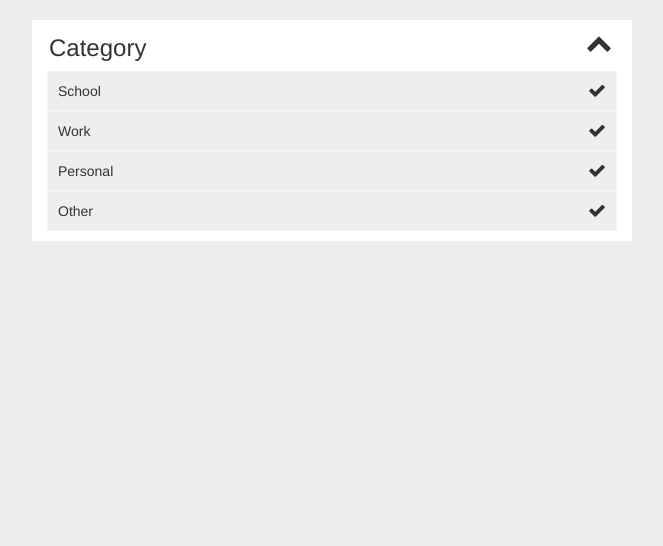
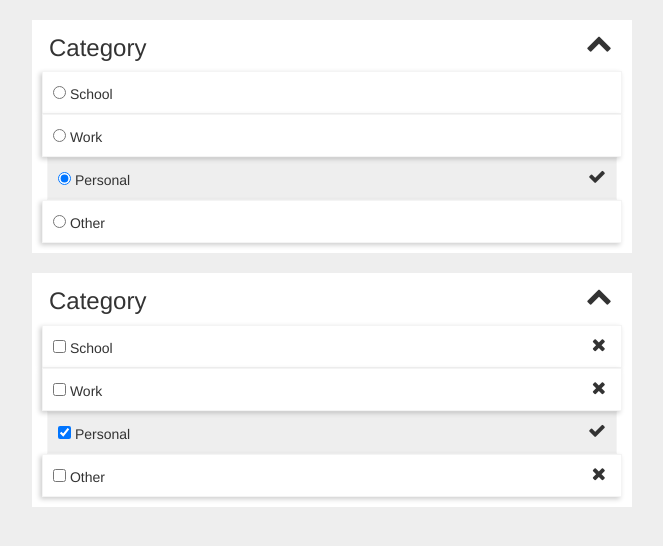
Before and after one commit to MarvinCZ/Tasker, a PHP site: page / in a window 1280 px wide. Shown: the top 546 px of the page, without its empty margins (308-971 px from the left). Run offline with PHP 8.4, Linux system fonts and the light colour scheme; some libraries are stand-ins or nearby versions.

Commit message:
fix select component

```diff
--- a/assets/scripts/app.js
+++ b/assets/scripts/app.js
@@ -5,13 +5,22 @@ var main = function(){
 		$(this).addClass('tab-active');
 		parent.find('input[type="radio"]').prop('checked','');
 		$(this).find('input[type="radio"]').prop('checked',true);
-		parent.find('.tab-closed').html('Selected: ' +  $(this).find('.text').html());
 		e.stopPropagation();
 	});
 	$('.tab-multiselect .tab-btn').click(function(e){
 		var parent = $(this).closest('.tab-select');
 		$(this).toggleClass('tab-active');
 		$(this).find('input[type="checkbox"]').prop('checked',$(this).hasClass('tab-active')?'checked':'');
+		e.stopPropagation();
+	});
+	$('.control-show').hide();
+	$('.tab-closed').hide();
+	$('.tab-select').click(function(){
+		var parent = $(this);
+		parent.find('.control-show').toggle();
+		parent.find('.control-hide').toggle();
+		parent.find('.tab-opend').toggle();
+		parent.find('.tab-closed').toggle();
 		var array = [];
 		parent.find('input:checked').closest('.tab-btn').find('.text').each(function(){
 			array.push($.trim($(this).html()));
@@ -22,16 +31,6 @@ var main = function(){
 		else{
 			parent.find('.tab-closed').html('Nothing selected');
 		}
-		e.stopPropagation();
-	});
-	$('.control-show').hide();
-	$('.tab-closed').hide();
-	$('.tab-select').click(function(){
-		var parent = $(this);
-		parent.find('.control-show').toggle();
-		parent.find('.control-hide').toggle();
-		parent.find('.tab-opend').toggle();
-		parent.find('.tab-closed').toggle();
 	});
 };
 
--- a/assets/styles/style.css
+++ b/assets/styles/style.css
@@ -15,10 +15,6 @@ body {
     right: 20px;
     top: 10px;
     font-size: 26px; }
-  .tab-select input[type="radio"] {
-    display: none; }
-  .tab-select input[type='checkbox'] {
-    display: none; }
   .tab-select .tab-closed {
     padding: 10px; }
 
--- a/assets/styles/style.scss
+++ b/assets/styles/style.scss
@@ -18,10 +18,10 @@ body{
 		font-size: 26px;
 	}
 	input[type="radio"]{
-		display: none;
+		//display: none;
 	}
 	input[type='checkbox']{
-		display: none;
+		//display: none;
 	}
 	.tab-closed{
 		padding: 10px;
--- a/helpers/helpers.php
+++ b/helpers/helpers.php
@@ -13,7 +13,7 @@ function renderToString($file, $params){
 }
 
 function select($name, $multiple, $options){
-	$params = array('name' => $name, 'multiple' => $multiple, 'options' => $options);
+	$params = array('name' => strtolower($name), 'display_name' => ucfirst($name), 'multiple' => $multiple, 'options' => $options);
 	return renderToString('views/components/select.phtml',$params);
 }
 
--- a/index.php
+++ b/index.php
@@ -18,7 +18,7 @@ $dt->b = "test";
 
 DbWrapper::connect();
 
-$options = options_for_select(array('School', 'Work', 'Personal', 'Other'),'School');
+$options = options_for_select(array('School', 'Work', 'Personal', 'Other'),'Personal');
 
 
 includeFile("views/template.phtml", array('test'=>$dt, 'array'=>$_SERVER['REQUEST_URI'], 'options' => $options));
--- a/views/components/select.phtml
+++ b/views/components/select.phtml
@@ -1,25 +1,25 @@
 <div class="tab-select <?= $multiple ? 'tab-multiselect' : 'tab-select-one' ?>">
-	<h3><?= $name ?></h3>
+	<h3><?= $display_name ?></h3>
 	<i class="fa fa-chevron-down control control-show"></i>
 	<i class="fa fa-chevron-up control control-hide"></i>
-	<? foreach ($options as $option): ?>
+	<?php foreach ($options as $option): ?>
 		<div class="tab-opend">
-			<div class="tab-btn tab-active">
-				<? if($multiple): ?>
-					<input type="checkbox" name="<?= $name ?>['<?= $option['name'] ?>']"/>
-				<? else: ?>
-					<input type="radio" name="<?= $name ?>" value="<?= $option['name'] ?>" checked="<?= $option['selected'] ?>" />
-				<? endif ?>
+			<div class="tab-btn <?= $option['selected'] ? 'tab-active' : ''?>">
+				<?php if($multiple): ?>
+					<input type="checkbox" name="<?= $name ?>['<?= $option['name'] ?>']"  <?= $option['selected'] ? 'checked' : '' ?>/>
+				<?php else: ?>
+					<input type="radio" name="<?= $name ?>" value="<?= $option['name'] ?>" <?= $option['selected'] ? 'checked' : '' ?>/>
+				<?php endif ?>
 				<span class="text">
 					<?= $option['display_name'] ?>
 				</span>
 				<i class="fa fa-check selected"></i>
-				<? if($multiple): ?>
+				<?php if($multiple): ?>
 					<i class="fa fa-times unselected"></i>
-				<? endif ?>
+				<?php endif ?>
 			</div>
 		</div>
-	<? endforeach ?>
+	<?php endforeach ?>
 	<div class="tab-closed">
 	</div>
 </div>
--- a/views/template.phtml
+++ b/views/template.phtml
@@ -16,88 +16,7 @@
 	<body>
 		<form>
 			<?= select("Category", false, $options) ?>
-		<!--
-			<div class="tab-select tab-select-one">
-				<h3>Category</h3>
-				<i class="fa fa-chevron-down control control-show"></i>
-				<i class="fa fa-chevron-up control control-hide"></i>
-				<div class="tab-opend">
-					<div class="tab-btn tab-active">
-						<input type="radio" name="category_one" value="school" checked="checked" />
-						<span class="text">
-							School
-						</span>
-						<i class="fa fa-check selected"></i>
-					</div>
-					<div class="tab-btn">
-						<input type="radio" name="category_one" value="work" />
-						<span class="text">
-							Work
-						</span>
-						<i class="fa fa-check selected"></i>
-					</div>
-					<div class="tab-btn">
-						<input type="radio" name="category_one" value="personal" />
-						<span class="text">
-							Personal
-						</span>
-						<i class="fa fa-check selected"></i>
-					</div>
-					<div class="tab-btn">
-						<input type="radio" name="category_one" value="other" />
-						<span class="text">
-							Other
-						</span>
-						<i class="fa fa-check selected"></i>
-					</div>
-				</div>
-				<div class="tab-closed">
-					Selected: School
-				</div>
-			</div>
-			<div class="tab-select tab-multiselect">
-				<h3>Category</h3>
-				<i class="fa fa-chevron-down control control-show"></i>
-				<i class="fa fa-chevron-up control control-hide"></i>
-				<div class="tab-opend">
-					<div class="tab-btn">
-						<input type="checkbox" name="categories['school']"/>
-						<span class="text">
-							School
-						</span>
-						<i class="fa fa-check selected"></i>
-						<i class="fa fa-times unselected"></i>
-					</div>
-					<div class="tab-btn">
-						<input type="checkbox" name="categories['work']"/>
-						<span class="text">
-							Work
-						</span>
-						<i class="fa fa-check selected"></i>
-						<i class="fa fa-times unselected"></i>
-					</div>
-					<div class="tab-btn">
-						<input type="checkbox" name="categories['personal']"/>
-						<span class="text">
-							Personal
-						</span>
-						<i class="fa fa-check selected"></i>
-						<i class="fa fa-times unselected"></i>
-					</div>
-					<div class="tab-btn">
-						<input type="checkbox" name="categories['other']"/>
-						<span class="text">
-							Other
-						</span>
-						<i class="fa fa-check selected"></i>
-						<i class="fa fa-times unselected"></i>
-					</div>
-				</div>
-				<div class="tab-closed">
-					Nothing selected
-				</div>
-			</div>
-			-->
+			<?= select("Category", true, $options) ?>
 		</form>
 	</body>
 </html>
```
Also changed, not shown: 1 other file.
